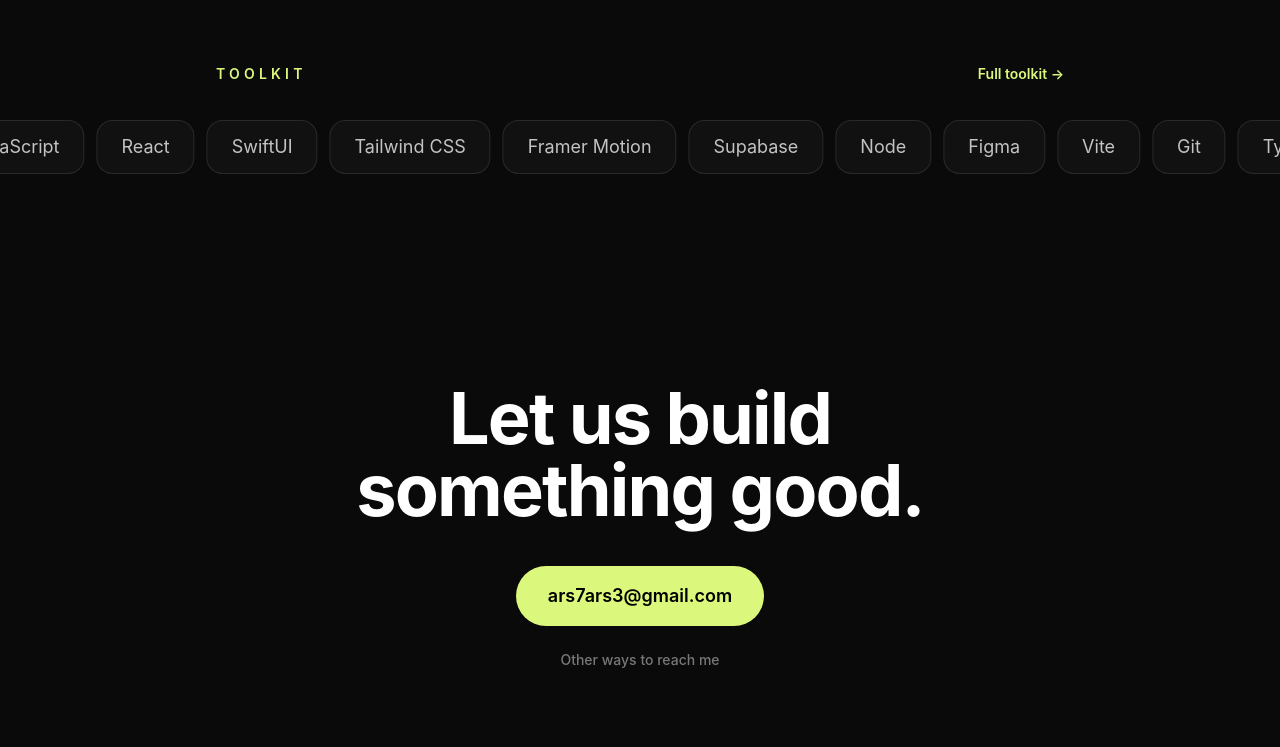
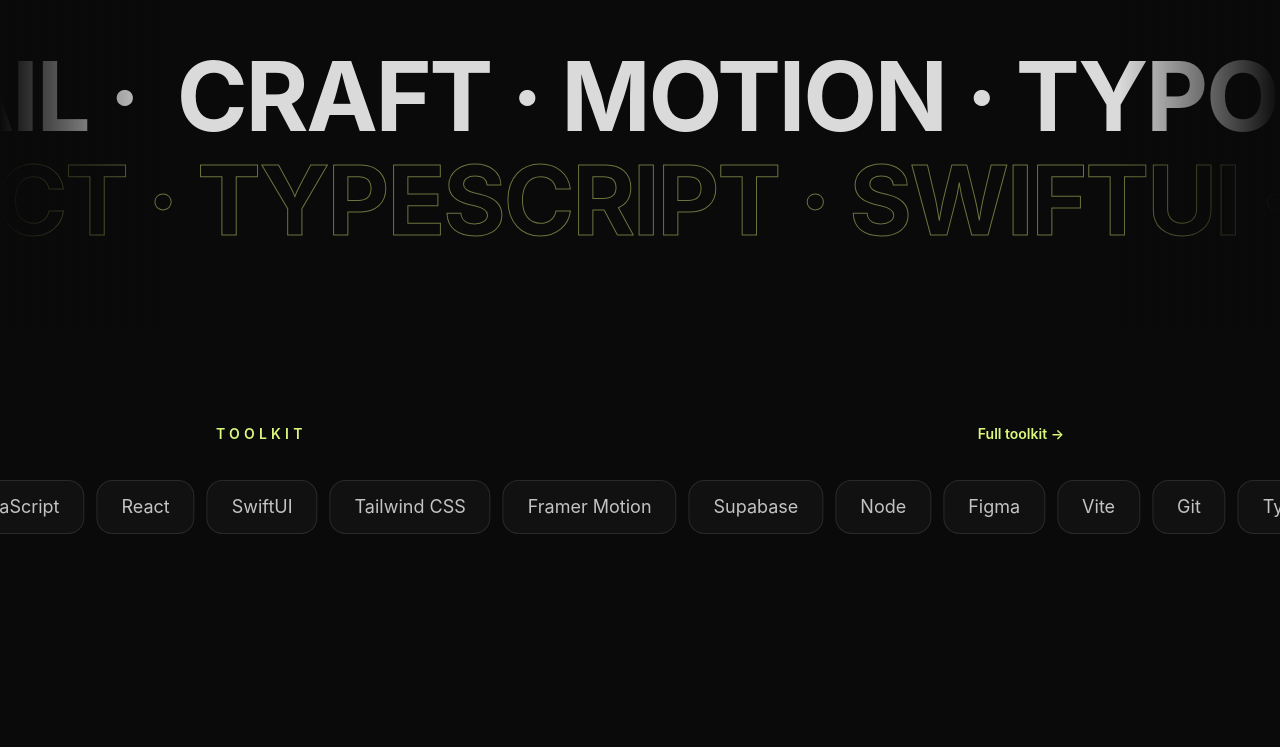
Before and after one commit to ArseniyCherednichenko/portfolio, a React (Vite) app: page / in a window 1280 px wide. Shown: the part 2039-2786 px from the top of the page. Built offline with nearby package versions, Linux system fonts and the light colour scheme.

Commit message:
Home: add full-bleed scroll-velocity statement band between work and toolkit

```diff
--- a/src/components/ScrollVelocity.tsx
+++ b/src/components/ScrollVelocity.tsx
@@ -16,13 +16,11 @@
   text: string
   /** Base drift speed in %/s. Sign sets default direction. */
   baseVelocity?: number
+  /** Optional per-row classes layered on top of the shared text styling. */
+  className?: string
 }
 
-function VelocityRow({
-  text,
-  baseVelocity = 4,
-  className = '',
-}: Row & { className?: string }) {
+function VelocityRow({ text, baseVelocity = 4, className = '' }: Row) {
   const baseX = useMotionValue(0)
   const { scrollY } = useScroll()
   const scrollVelocity = useVelocity(scrollY)
@@ -51,8 +49,8 @@
   })
 
   return (
-    <div className="flex flex-nowrap overflow-hidden whitespace-nowrap">
-      <motion.div className={`flex flex-nowrap whitespace-nowrap ${className}`} style={{ x }}>
+    <div className={`flex flex-nowrap overflow-hidden whitespace-nowrap ${className}`}>
+      <motion.div className="flex flex-nowrap whitespace-nowrap" style={{ x }}>
         {Array.from({ length: 4 }).map((_, i) => (
           <span key={i} aria-hidden={i > 0} className="block pr-[0.4em]">
             {text}
@@ -82,7 +80,10 @@
     return (
       <div className={className}>
         {rows.map((row, i) => (
-          <div key={i} className="overflow-hidden text-ellipsis whitespace-nowrap">
+          <div
+            key={i}
+            className={`overflow-hidden text-ellipsis whitespace-nowrap ${row.className ?? ''}`}
+          >
             {row.text}
           </div>
         ))}
@@ -93,7 +94,7 @@
   return (
     <div className={className}>
       {rows.map((row, i) => (
-        <VelocityRow key={i} text={row.text} baseVelocity={row.baseVelocity} />
+        <VelocityRow key={i} text={row.text} baseVelocity={row.baseVelocity} className={row.className} />
       ))}
     </div>
   )
--- a/src/pages/Home.tsx
+++ b/src/pages/Home.tsx
@@ -8,6 +8,7 @@
 import { RotatingWord } from '../components/RotatingWord'
 import { SpotlightCard } from '../components/SpotlightCard'
 import { Marquee } from '../components/Marquee'
+import { ScrollVelocity } from '../components/ScrollVelocity'
 import { MagneticButton } from '../components/MagneticButton'
 import { HeroOrbit } from '../components/HeroOrbit'
 import { ScrollCue } from '../components/ScrollCue'
@@ -167,6 +168,25 @@
         </div>
       </section>
 
+      {/* VELOCITY BAND */}
+      <section aria-hidden className="relative py-20">
+        <div className="pointer-events-none select-none">
+          <ScrollVelocity
+            rows={[
+              { text: 'Craft · Motion · Typography · Detail · ', baseVelocity: 3, className: 'text-white/85' },
+              {
+                text: 'React · TypeScript · SwiftUI · AI · Berlin · ',
+                baseVelocity: -3,
+                className: 'text-transparent [-webkit-text-stroke:1px_rgba(220,248,124,0.45)]',
+              },
+            ]}
+            className="space-y-2 text-6xl font-bold uppercase leading-none tracking-tight sm:text-8xl"
+          />
+        </div>
+        <div className="pointer-events-none absolute inset-y-0 left-0 w-24 bg-gradient-to-r from-[#0a0a0a] to-transparent sm:w-40" />
+        <div className="pointer-events-none absolute inset-y-0 right-0 w-24 bg-gradient-to-l from-[#0a0a0a] to-transparent sm:w-40" />
+      </section>
+
       {/* TOOLKIT */}
       <section id="toolkit" className="py-24">
         <div className="mx-auto mb-9 w-full max-w-4xl px-6">
```
